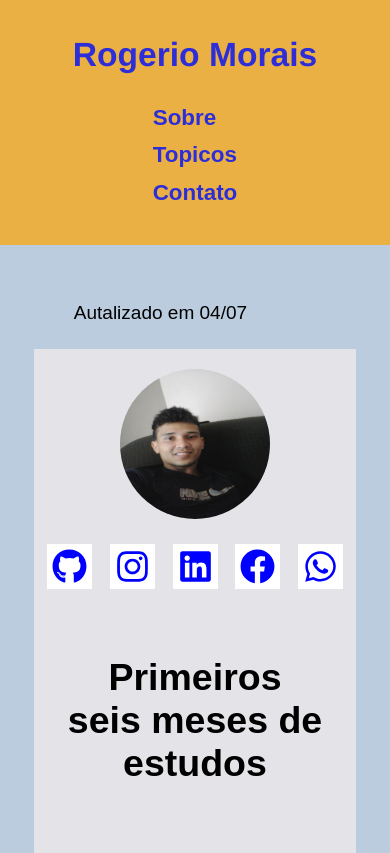
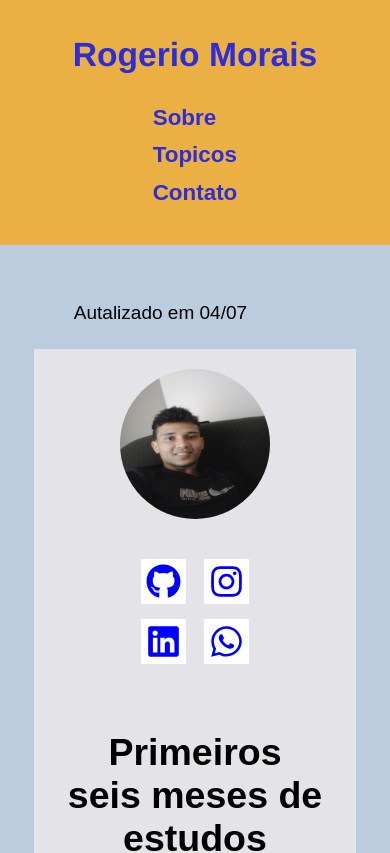
Before and after one commit to RogerioVM/page-personal, a React (Create React App) app in the folder front/: page / in a window 390 px wide. Shown: the top 853 px of the page. Built offline with nearby package versions, Linux system fonts and the light colour scheme.

Commit message:
Arrumando links de redes sociais

```diff
--- a/front/src/pages/Main/index.js
+++ b/front/src/pages/Main/index.js
@@ -1,6 +1,6 @@
 import React from 'react';
 import { Link } from 'react-router-dom';
-import { FaGithub, FaInstagram, FaLinkedin, FaFacebook, FaWhatsapp } from 'react-icons/fa';
+import { FaGithub, FaInstagram, FaLinkedin, FaWhatsapp } from 'react-icons/fa';
 import Foto from '../assets/photo.jpg';
 import './style.css';
 
@@ -40,7 +40,6 @@ export default function Main() {
                             <Link to='/' onClick={() => window.open('https://github.com/RogerioVM')}><FaGithub  size={35}></FaGithub></Link>
                             <Link to='/' onClick={() => window.open('https://www.instagram.com/rogeriovicente92/?hl=pt-br')}><FaInstagram size={35}></FaInstagram></Link>
                             <Link to='/' onClick={() => window.open('https://www.linkedin.com/in/rogerio-morais-1b20411a7/')}><FaLinkedin size={35}></FaLinkedin></Link>
-                            <Link to='/'><FaFacebook size={35}></FaFacebook></Link>
                             <Link to='/'><FaWhatsapp size={35}></FaWhatsapp></Link>
 
                         </div>
--- a/front/src/pages/Main/style.css
+++ b/front/src/pages/Main/style.css
@@ -193,7 +193,13 @@ footer p {
         flex-direction: column;
     }
     .links {
+        display: grid;
+        grid-template-columns: repeat(2, 1fr);
         padding-top: 4em;
+    }
+
+    .links a {
+        margin-top: 15px
     }
 
 
```
Also changed, not shown: 13 other files (tests, documents, lock files or other folders).
